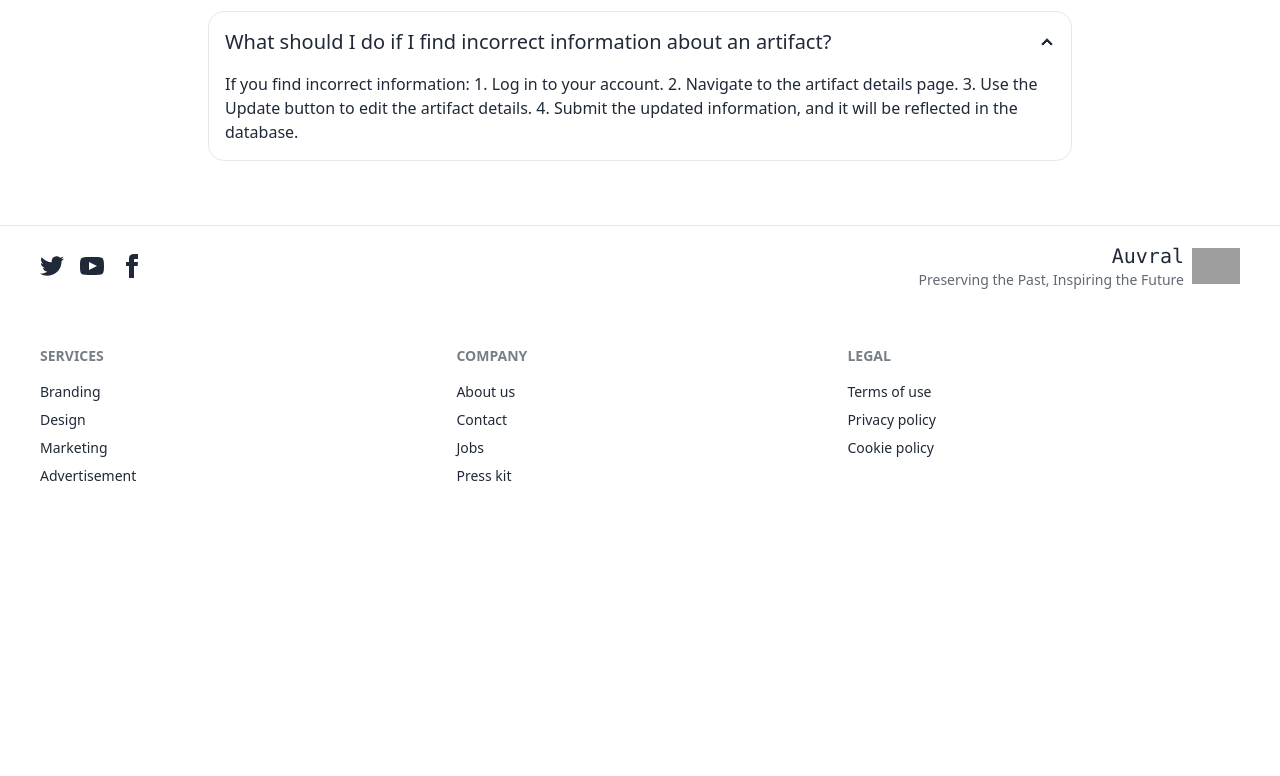
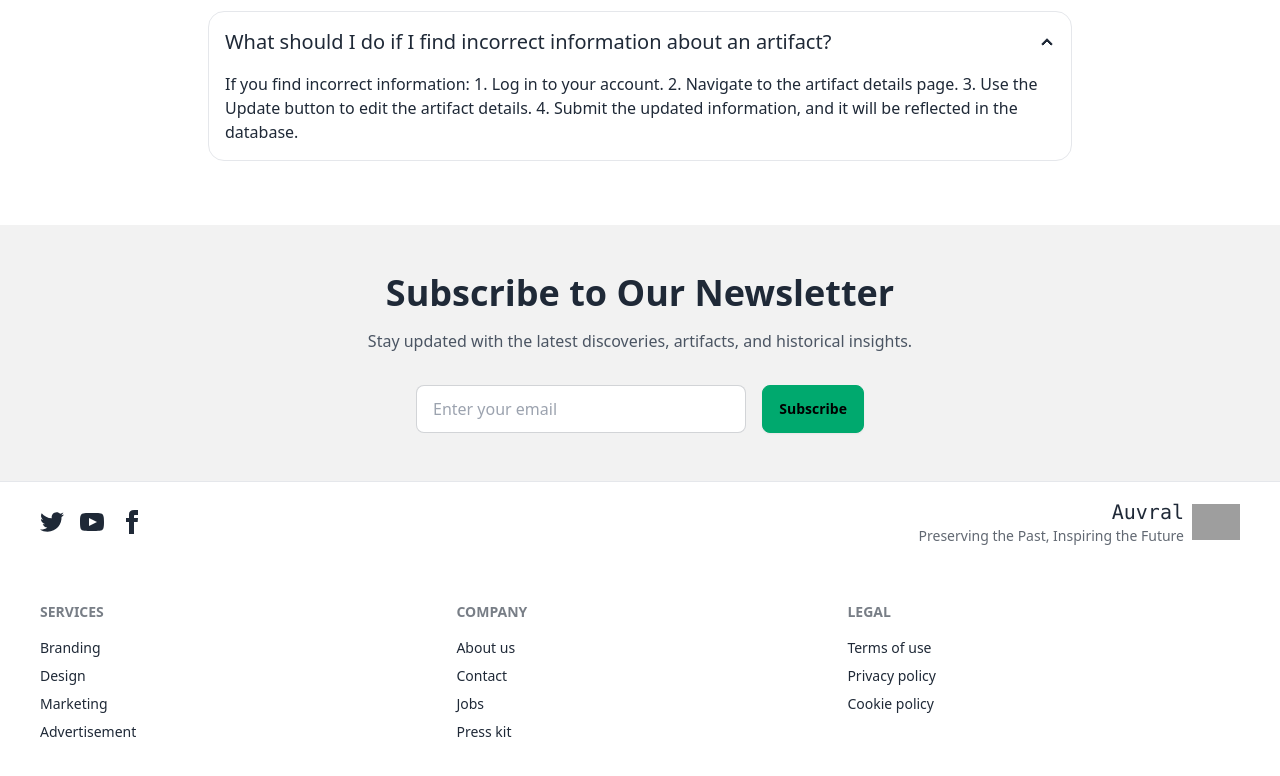
Before and after one commit to khbmh/auvral-client, a React (Vite) app: page / in a window 1280 px wide. Shown: the part 1957-2733 px from the top of the page. Before the commit the page ends 2483 px from the top, so only its background shows below. Built offline with nearby package versions, Linux system fonts and the light colour scheme; no server answers; grey boxes are pictures that could not be loaded.

Commit message:
nwsltr sec added in home

```diff
--- /dev/null
+++ b/src/components/pageComp/Home/Newsletter.jsx
@@ -0,0 +1,48 @@
+import { useState } from 'react';
+import toast, { Toaster } from 'react-hot-toast';
+
+function Newsletter() {
+  const [email, setEmail] = useState('');
+
+  // Handle form submission
+  const handleSubscribe = (e) => {
+    e.preventDefault();
+
+
+
+    // Simulate a successful subscription
+    toast.success('Thank you for subscribing to our newsletter!');
+    setEmail(''); // Clear the input field
+  };
+
+  return (
+    <div className="bg-base-200 py-12">
+      <div className="container mx-auto px-4 text-center">
+        <h2 className="text-3xl lg:text-4xl font-bold mb-4">
+          Subscribe to Our Newsletter
+        </h2>
+        <p className="text-gray-600 mb-8">
+          Stay updated with the latest discoveries, artifacts, and historical insights.
+        </p>
+        <form onSubmit={handleSubscribe} className="max-w-md mx-auto">
+          <div className="flex flex-col sm:flex-row gap-4">
+            <input
+              type="email"
+              placeholder="Enter your email"
+              value={email}
+              onChange={(e) => setEmail(e.target.value)}
+              className="input input-bordered w-full sm:w-auto flex-grow"
+              required
+            />
+            <button type="submit" className="btn btn-success">
+              Subscribe
+            </button>
+          </div>
+        </form>
+      </div>
+      <Toaster />
+    </div>
+  );
+}
+
+export default Newsletter;
--- a/src/components/pages/Home.jsx
+++ b/src/components/pages/Home.jsx
@@ -1,12 +1,14 @@
 import Faq from '../pageComp/Home/Faq';
 import Hero from '../pageComp/Home/Hero';
 import Review from '../pageComp/Home/Review';
+import Newsletter from '../pageComp/Home/Newsletter';
 function Home() {
   return (
     <>
       <Hero />
       <Review />
       <Faq />
+      <Newsletter />
     </>
   );
 }
```
